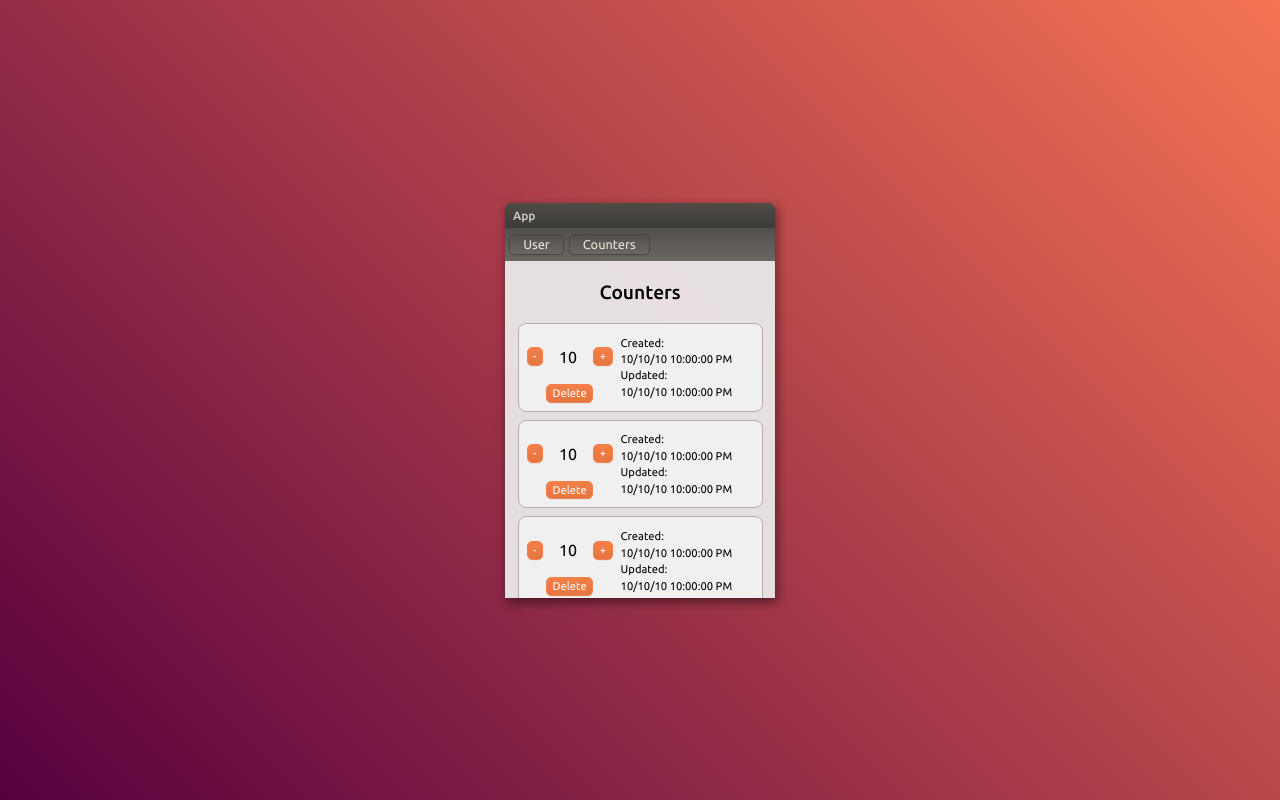
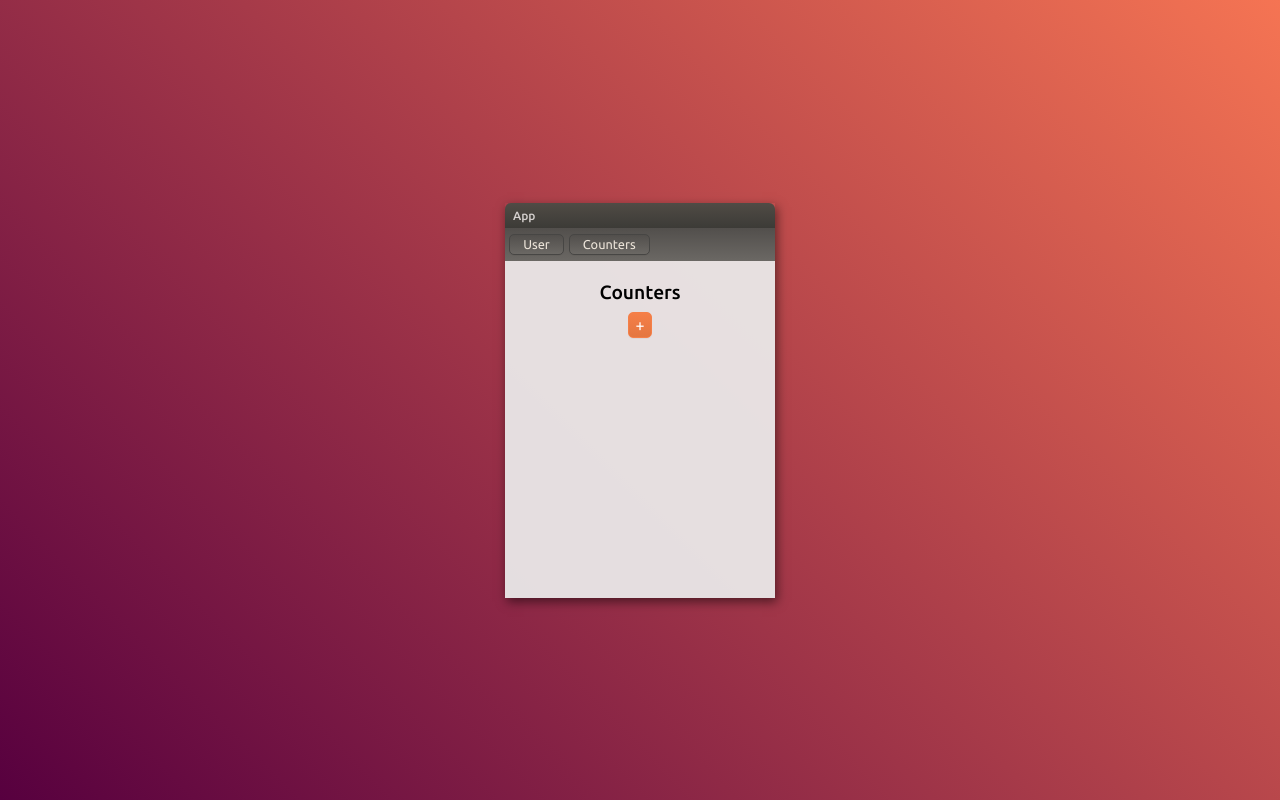
Before and after one commit to luciaraschetti/mcga-p1, a React (Create React App) app: page /user in a window 1280 px wide. Both pictures are taken after a click on the button "Counters". Built offline with nearby package versions, Linux system fonts and the light colour scheme.

Commit message:
MCGA-P1: Add new counter card onclick

```diff
--- a/src/components/screens/Counters/index.js
+++ b/src/components/screens/Counters/index.js
@@ -1,17 +1,37 @@
 import './style.css';
-import React from 'react';
+import React, { Component } from 'react';
 import Counter from './Counter/Counter';
 
-function index() {
-    return (
-        <div className="counters">
-            <p className="title">Counters</p>
-            <Counter />
-            <Counter />
-            <Counter />
-            <Counter />
-        </div>
-    )
+
+export default class index extends Component {
+    constructor() {
+        super();
+        this.state = {
+            counters: [],
+        };
+    }
+
+    addCounter() {
+        let counterCards = this.state.counters.concat(<Counter />);
+        this.setState({counters: counterCards});
+    }
+
+    delCounter() {
+        ///delete counter card
+    }
+
+    render() {
+        return (
+            <div className="counters">
+                <p className="title">Counters</p>
+                <div className="buttons">
+                    <button
+                        id="counter"
+                        onClick={() => {this.addCounter()}}
+                    >+</button>
+                </div>
+                {this.state.counters}
+            </div>
+        )
+    }
 }
-
-export default index
--- a/src/components/screens/Counters/style.css
+++ b/src/components/screens/Counters/style.css
@@ -6,3 +6,11 @@
     width: 100%;
     overflow-y: scroll;
 }
+
+.counters p {
+    margin-bottom: 0;
+}
+
+.counters button {
+    padding: 0 0.4em;
+}
--- a/src/components/screens/User/index.js
+++ b/src/components/screens/User/index.js
@@ -27,13 +27,13 @@ export default class index extends Component {
                     type="text"
                     value={this.state.user}
                     disabled={this.state.edit}
-                    onChange={(input) => this.updateValue(input.target.value, this.state.year)}
+                    onChange={(input) => this.updateValue(input.target.value.replace(/[0-9*#+]/,''), this.state.year)}
                 />
                 <input
                     type="text"
                     value={this.state.year}
                     disabled={this.state.edit}
-                    onChange={(input) => this.updateValue(this.state.user, input.target.value)}
+                    onChange={(input) => this.updateValue(this.state.user, input.target.value.replace(/\D/,''))}
                 />
                 <div className="buttons">
                     <button
@@ -45,7 +45,6 @@ export default class index extends Component {
                     >
                         {edit ? 'Edit' : 'Save'}
                     </button>
-                    <button id="counter">+</button>
                 </div>
             </>
         )
--- a/src/components/screens/User/style.css
+++ b/src/components/screens/User/style.css
@@ -25,8 +25,3 @@
 .buttons #edit {
     flex-grow: 1;
 }
-
-.buttons #counter {
-    margin-left: 0.2em;
-    padding: 0 0.5em;
-}
```
